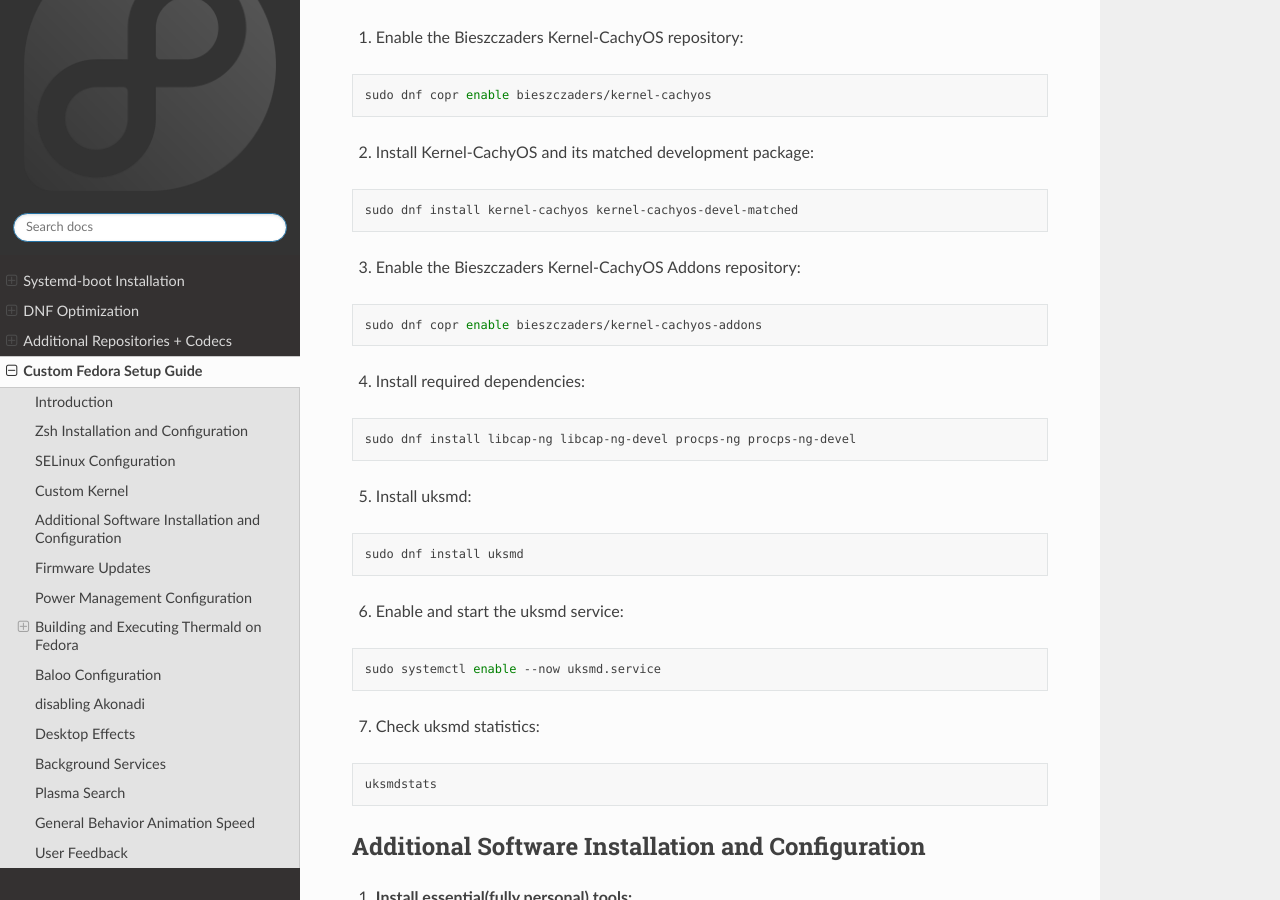
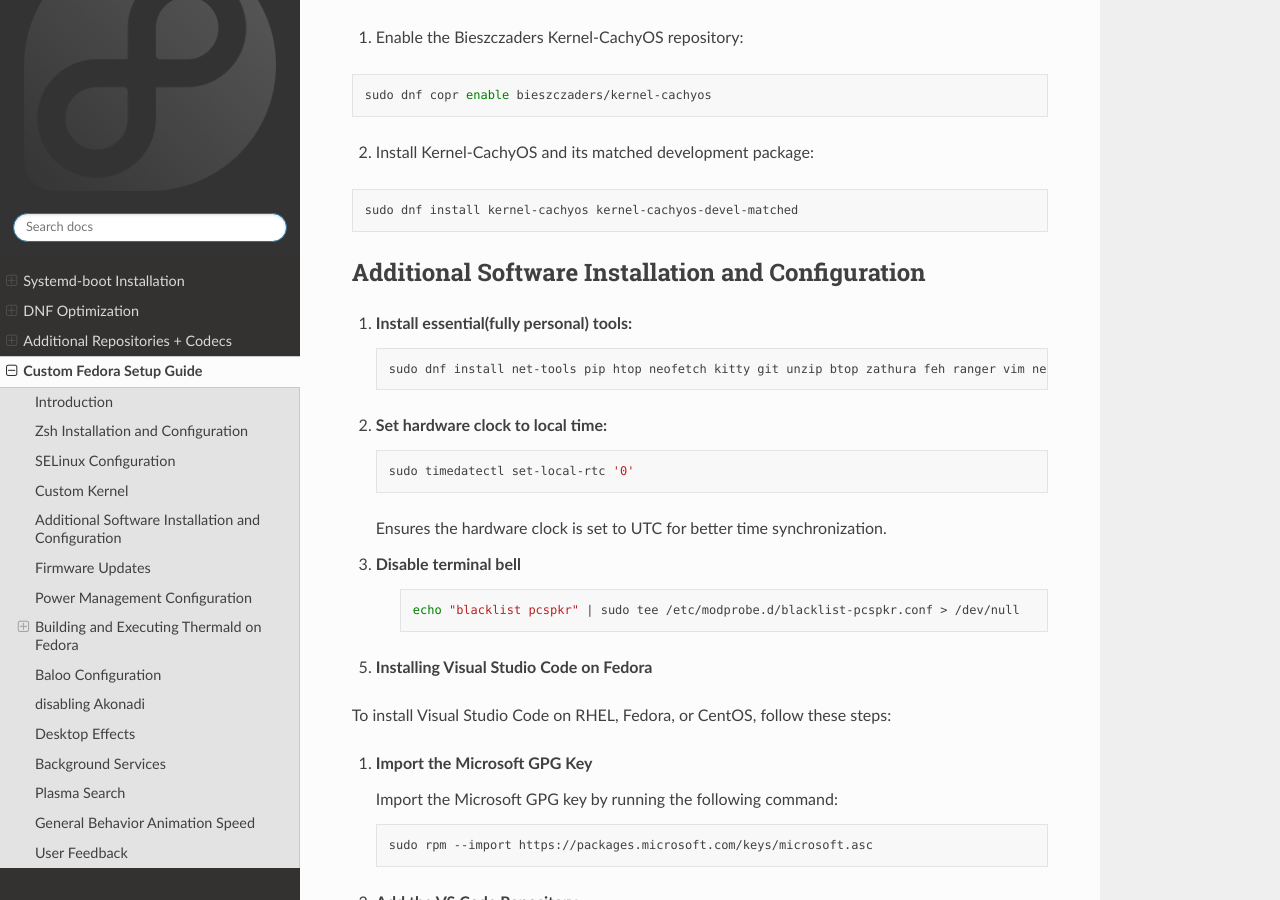
Before and after one commit to Witek3023/Fedora-Post-Installation-Tips, a Sphinx documentation site: the page built from docs/source/personal.rst, in a window 1280 px wide and 900 px high, scrolled down 1867 px. Built offline with Sphinx 7.4.7 and the Read the Docs theme 2.0.0, drawn with Linux system fonts in a browser that asks for light colours.

Commit message:
Update personal.rst

```diff
--- a/docs/source/personal.rst
+++ b/docs/source/personal.rst
@@ -92,36 +92,6 @@
 .. code-block:: shell
 
     sudo dnf install kernel-cachyos kernel-cachyos-devel-matched
-
-3. Enable the Bieszczaders Kernel-CachyOS Addons repository:
-
-.. code-block:: shell
-
-    sudo dnf copr enable bieszczaders/kernel-cachyos-addons
-
-4. Install required dependencies:
-
-.. code-block:: shell
-
-    sudo dnf install libcap-ng libcap-ng-devel procps-ng procps-ng-devel
-
-5. Install uksmd:
-
-.. code-block:: shell
-
-    sudo dnf install uksmd
-
-6. Enable and start the uksmd service:
-
-.. code-block:: shell
-
-    sudo systemctl enable --now uksmd.service
-
-7. Check uksmd statistics:
-
-.. code-block:: shell
-
-    uksmdstats
 
 Additional Software Installation and Configuration
 ---------------------------------------------------
```
